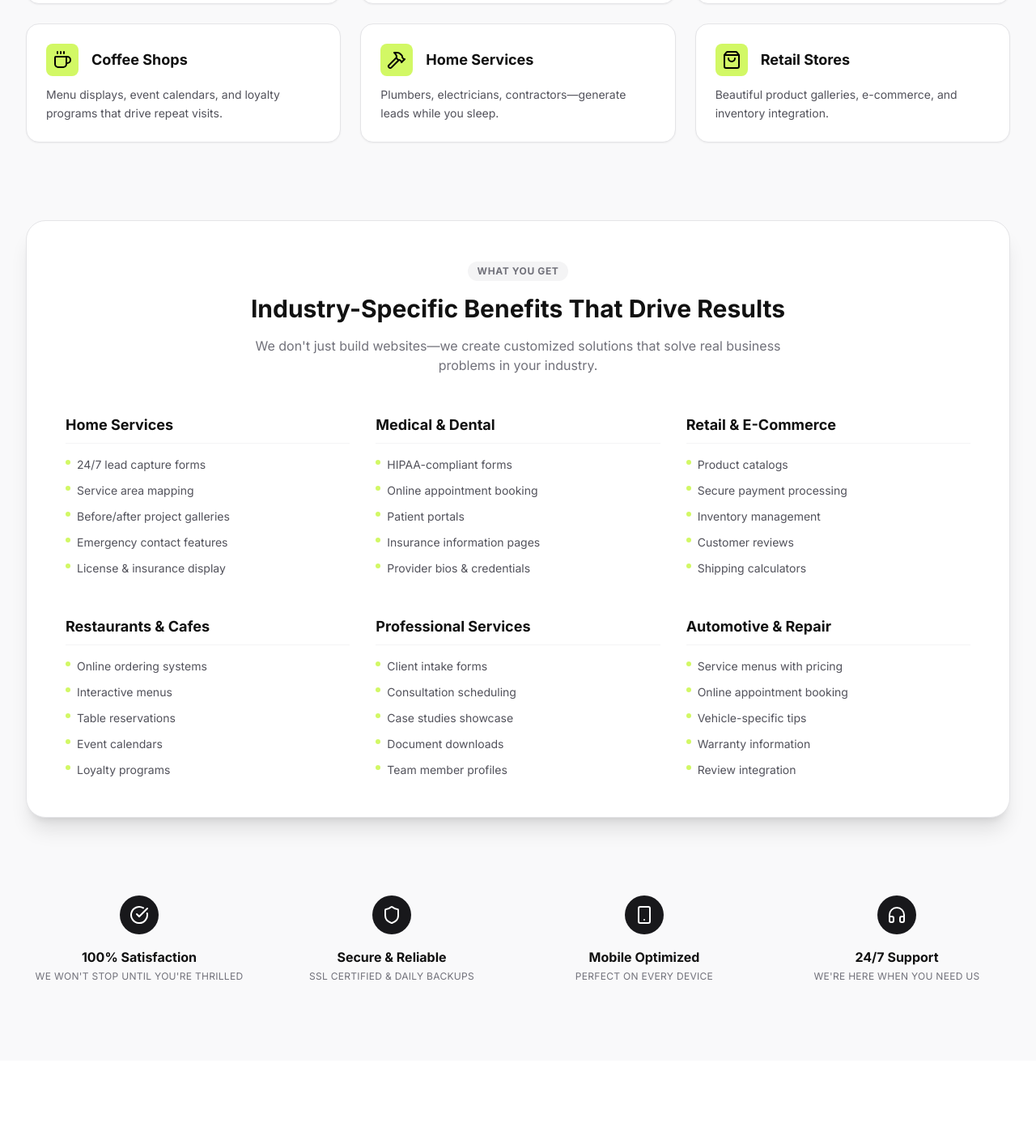
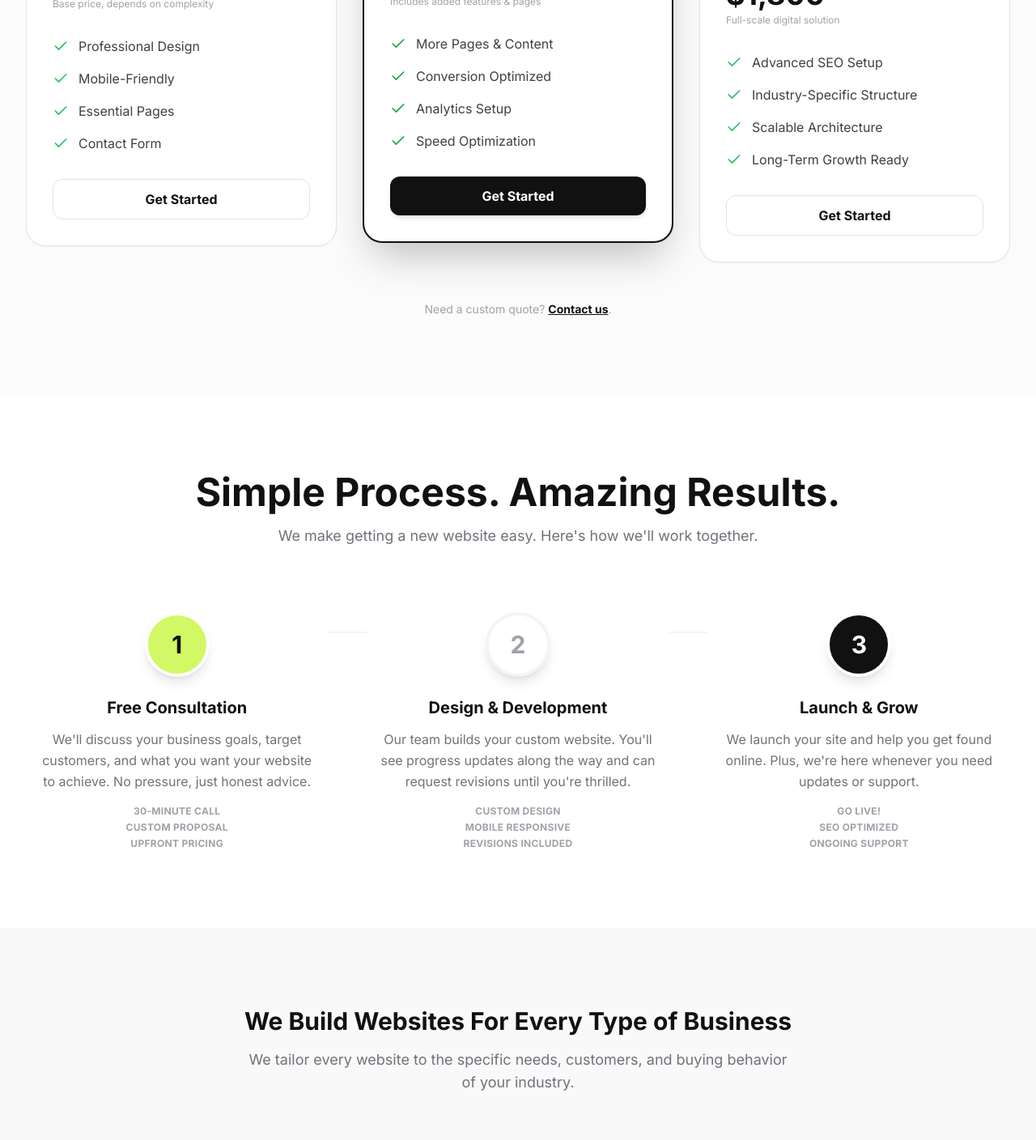
Before and after one commit to parfweb/CCGservicesLLC, a React (Vite) app: page / in a window 1280 px wide. Shown: the part 3680-5088 px from the top of the page at 81% size. Built offline with nearby package versions, Linux system fonts and the light colour scheme.

Commit message:
Reordered sections: Pricing now above Process, Industries moved to bottom

```diff
--- a/App.tsx
+++ b/App.tsx
@@ -19,9 +19,9 @@ const App: React.FC = () => {
         <Hero />
         <Services />
         <Work />
+        <Pricing />
+        <Process />
         <Industries />
-        <Process />
-        <Pricing />
         <Hosting />
         <FAQ />
         <CTA />
```
